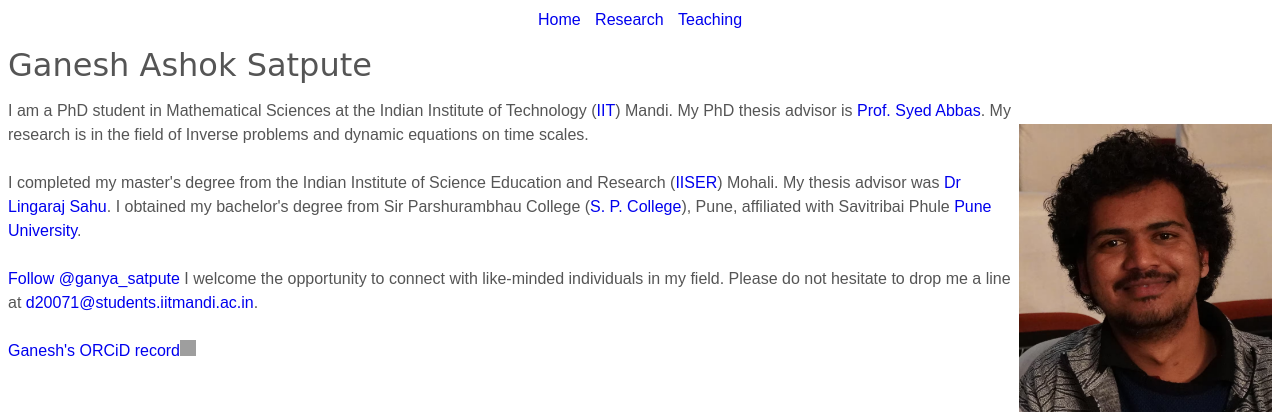
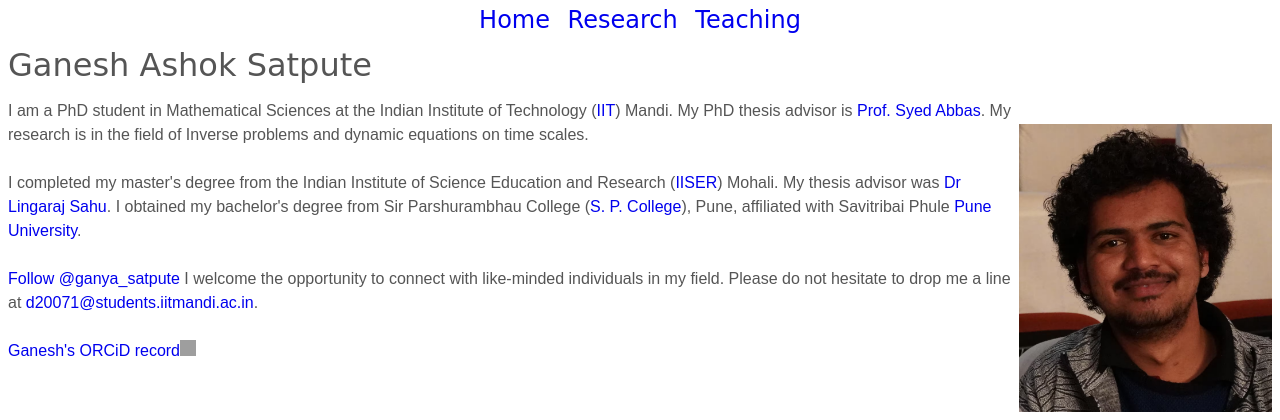
Before and after one commit to ganeshasatpute/ganeshasatpute.github.io, a PHP site: page / in a window 1280 px wide. Shown: the top 420 px of the page. Run offline with PHP 8.4, Linux system fonts and the light colour scheme; some libraries are stand-ins or nearby versions; grey boxes are pictures that could not be loaded.

Commit message:
Update style.css

```diff
--- a/style.css
+++ b/style.css
@@ -27,6 +27,8 @@ a:hover {
 
 div#navigation {
   text-align: center;
+  font-family: 'Pompiere', cursive;
+  font-size: 1.5em;
 }
 
 div#navigation a {
```
